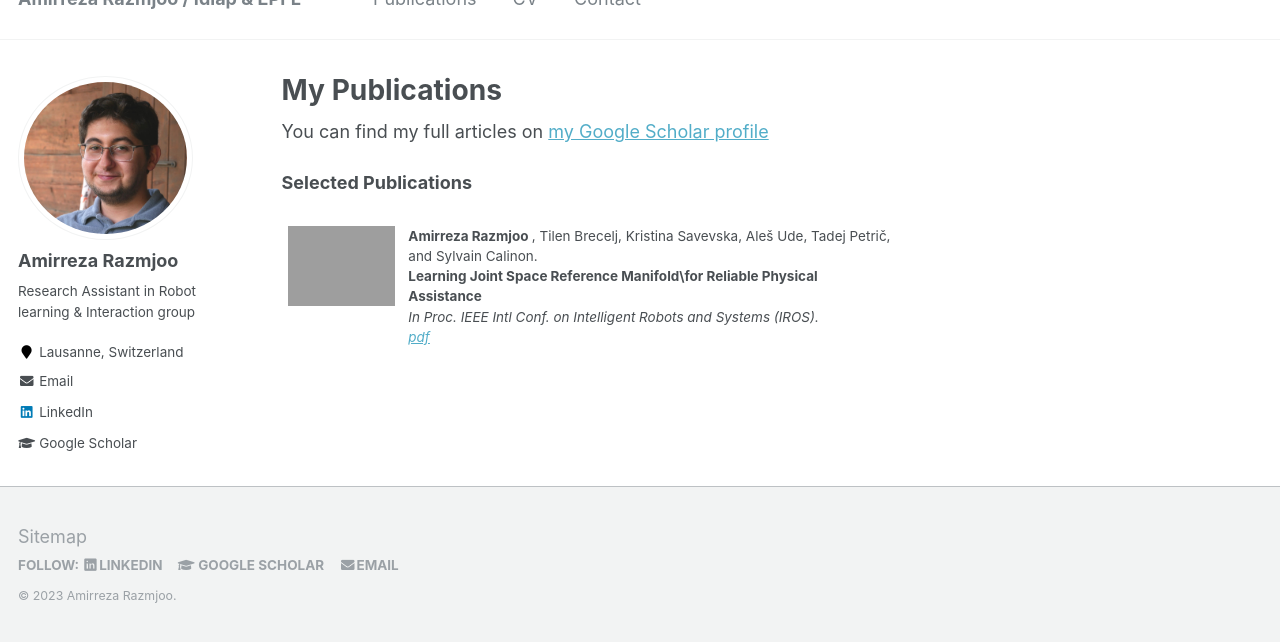
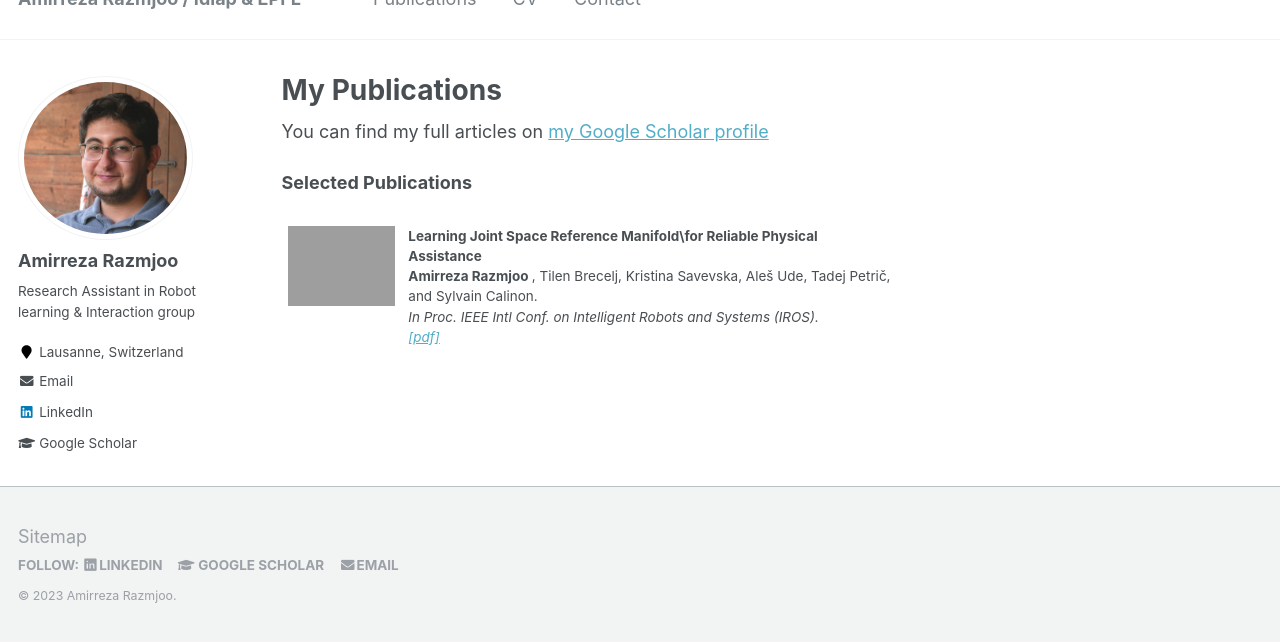
Before and after one commit to amirrazmjoo/amirrazmjoo.github.io, a Jekyll site: the page built from _pages/publications.md, in a window 1280 px wide and 1002 px high, cut to the strip 360-1002 px from the top of the window. Built offline with Jekyll 4.4.1, drawn with Linux system fonts in a browser that asks for light colours.

```diff
--- a/_pages/publications.md
+++ b/_pages/publications.md
@@ -12,9 +12,10 @@ You can find my full articles on <a href="https://scholar.google.com.hk/citation
 <tbody>
 <tr> <td style="width:120px; height=120px; vertical-align: top;"> <img style="float: left; margin-right: 10px " src="https://amirrazmjoo.github.io/images/IROS_23.png" width="120px" height="120px" border="2px solid #bbb"> </td>
 <td style= "height=120px; vertical-align: top;"> <p>
-<strong> Amirreza Razmjoo </strong>, Tilen Brecelj, Kristina Savevska, Aleš Ude, Tadej Petrič, and Sylvain Calinon. <br> <strong> Learning Joint Space Reference Manifold\\for Reliable Physical Assistance </strong> <br>
+<strong> Learning Joint Space Reference Manifold\\for Reliable Physical Assistance </strong> <br>
+<strong> Amirreza Razmjoo </strong>, Tilen Brecelj, Kristina Savevska, Aleš Ude, Tadej Petrič, and Sylvain Calinon. <br>
 <i> In Proc. IEEE Intl Conf. on Intelligent Robots and Systems (IROS).
-<br> <a href="https://amirrazmjoo.github.io/files/IROS_23.pdf"> pdf </a> </i>  </p> </td>
+<br> <a href="https://amirrazmjoo.github.io/files/IROS_23.pdf"> [pdf] </a> </i>  </p> </td>
 </tr>
 </tbody>
 </table>
```
Also changed, not shown: _pages/cv.md (+3 -3 lines).
